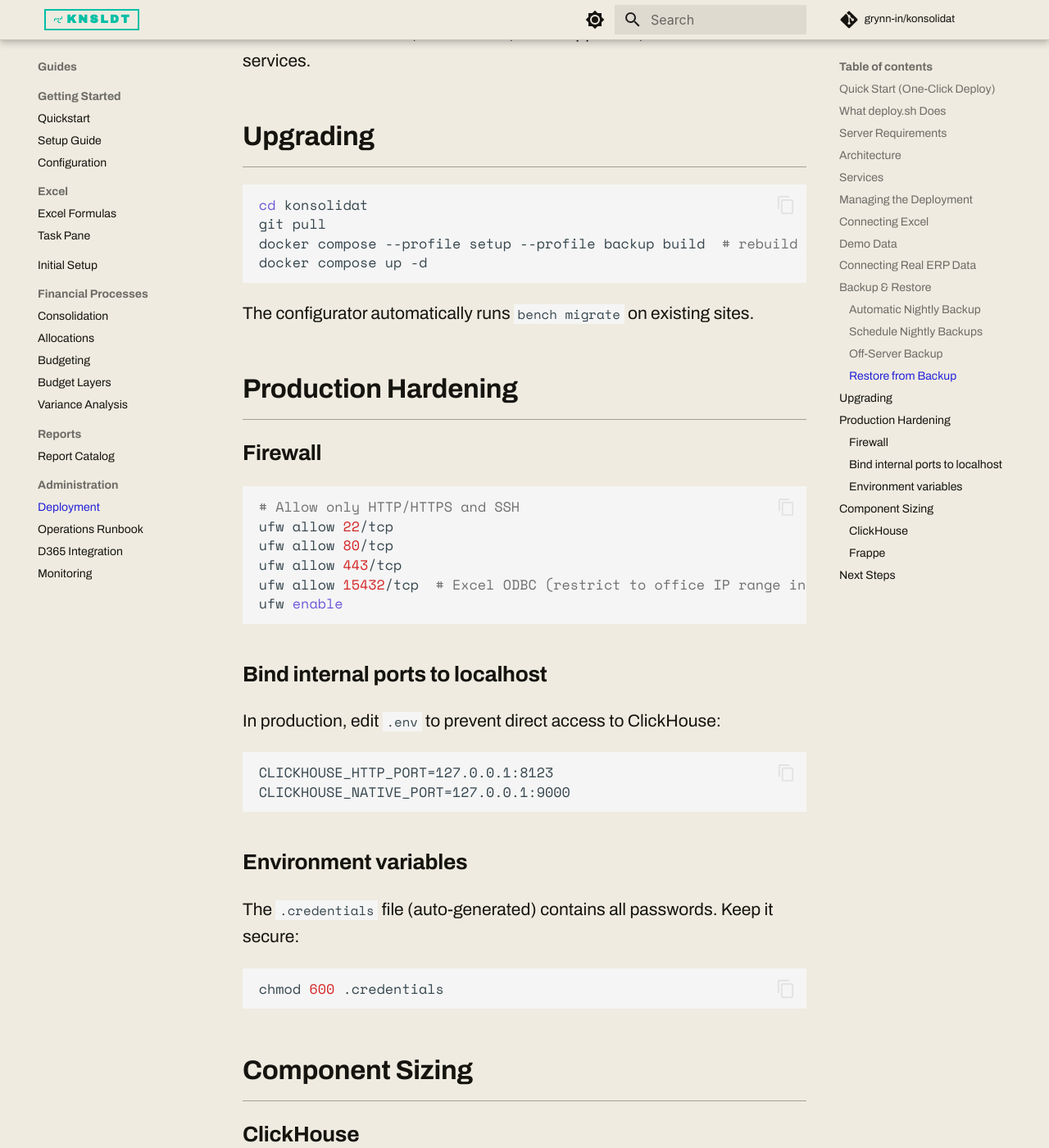
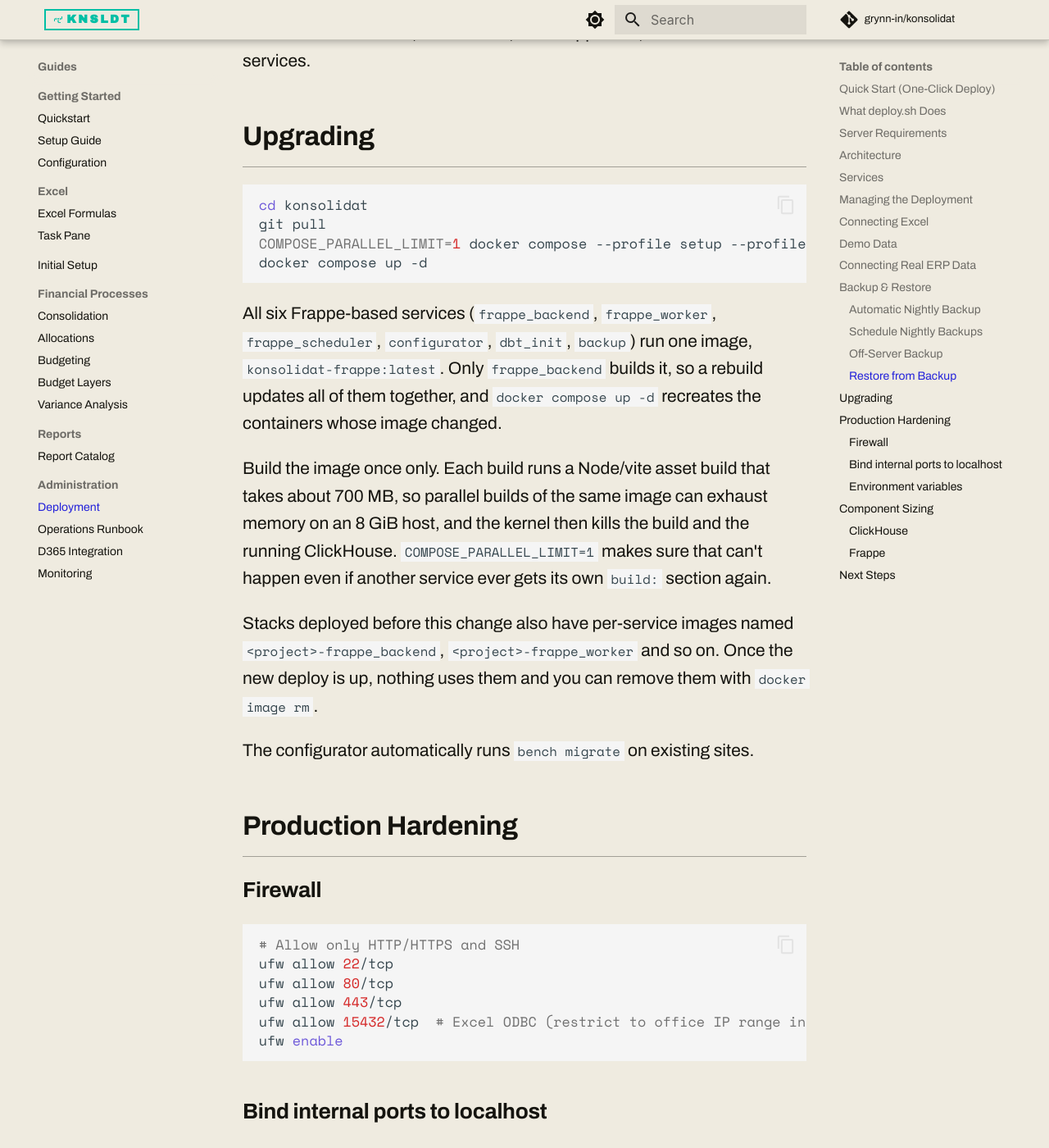
Before and after one commit to grynn-in/konsolidat, an MkDocs documentation site: the page built from docs/admin-guide/deployment-guide.md, in a window 1280 px wide and 1400 px high, scrolled down 8244 px. Shown: the whole window at 82% size. Built offline with MkDocs 1.6.1 and Material for MkDocs 9.7.7, drawn with Linux system fonts in a browser that asks for light colours; comment, search, counter and statistics services are not loaded.

Commit message:
fix(deploy): build the Frappe image once, not six times in parallel (#152)
x-frappe-common carried a build: section and no image:, so the six
Frappe-based services (frappe_backend, frappe_worker, frappe_scheduler,
configurator, dbt_init, backup) each built the same Dockerfile, in
parallel. On a konsol source change that meant six concurrent vite builds
(~700 MB each) on top of the running stack, which OOM-killed the build
and ClickHouse with it on an 8 GiB host.

- The anchor now has one shared image: konsolidat-frappe:latest. Only
  frappe_backend (default profile, always in the project) has build:,
  and the other five run the same tag. The #58 version-skew fix is kept:
  one tag moves all services together.
- deploy.sh builds with COMPOSE_PARALLEL_LIMIT=1 on that command only.
  It does nothing while one service builds, and it keeps a reintroduced
  second build: from running in parallel.
- The deployment guide's Upgrading section explains the single image and
  the cleanup of old per-service images.

Co-Authored-By: Claude Opus 5 (1M context) <noreply@anthropic.com>
Claude-Session: https://claude.ai/code/session_013WewQKFQgG7o2M3mUDPRR5

````diff
--- a/docs/admin-guide/deployment-guide.md
+++ b/docs/admin-guide/deployment-guide.md
@@ -257,9 +257,26 @@ This restores MariaDB, ClickHouse, and Frappe files, then restarts services.
 ```bash
 cd konsolidat
 git pull
-docker compose --profile setup --profile backup build  # rebuild ALL Frappe services, not just the backend
+COMPOSE_PARALLEL_LIMIT=1 docker compose --profile setup --profile backup build
 docker compose up -d
 ```
+
+All six Frappe-based services (`frappe_backend`, `frappe_worker`,
+`frappe_scheduler`, `configurator`, `dbt_init`, `backup`) run one image,
+`konsolidat-frappe:latest`. Only `frappe_backend` builds it, so a rebuild
+updates all of them together, and `docker compose up -d` recreates the
+containers whose image changed.
+
+Build the image once only. Each build runs a Node/vite asset build that takes
+about 700 MB, so parallel builds of the same image can exhaust memory on an
+8 GiB host, and the kernel then kills the build and the running ClickHouse.
+`COMPOSE_PARALLEL_LIMIT=1` makes sure that can't happen even if another
+service ever gets its own `build:` section again.
+
+Stacks deployed before this change also have per-service images named
+`<project>-frappe_backend`, `<project>-frappe_worker` and so on. Once the
+new deploy is up, nothing uses them and you can remove them with
+`docker image rm`.
 
 The configurator automatically runs `bench migrate` on existing sites.
 
````
Also changed, not shown: docker-compose.yml (+14 -4 lines), 1 other file.
